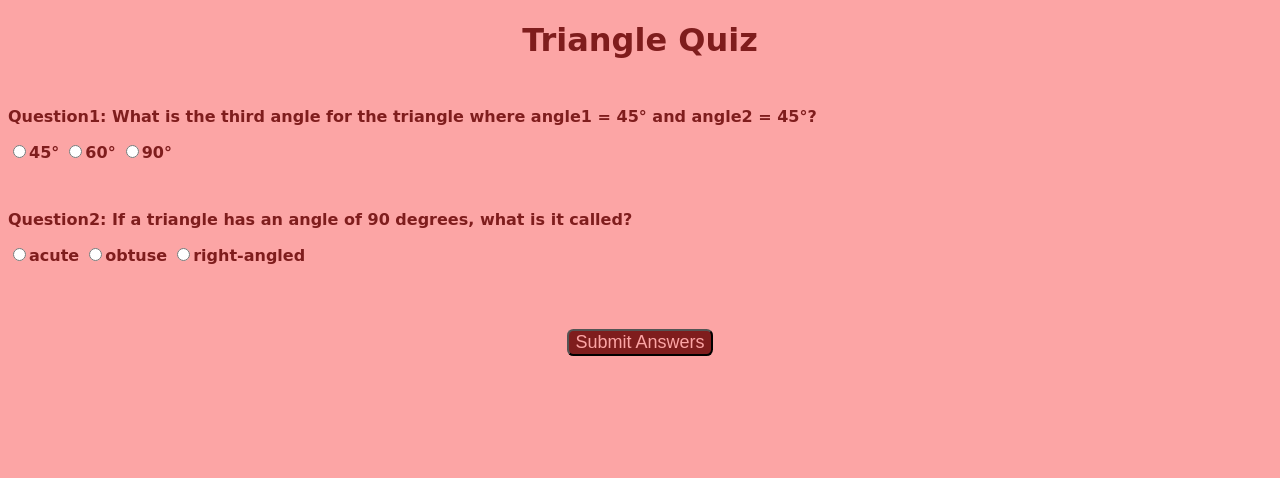
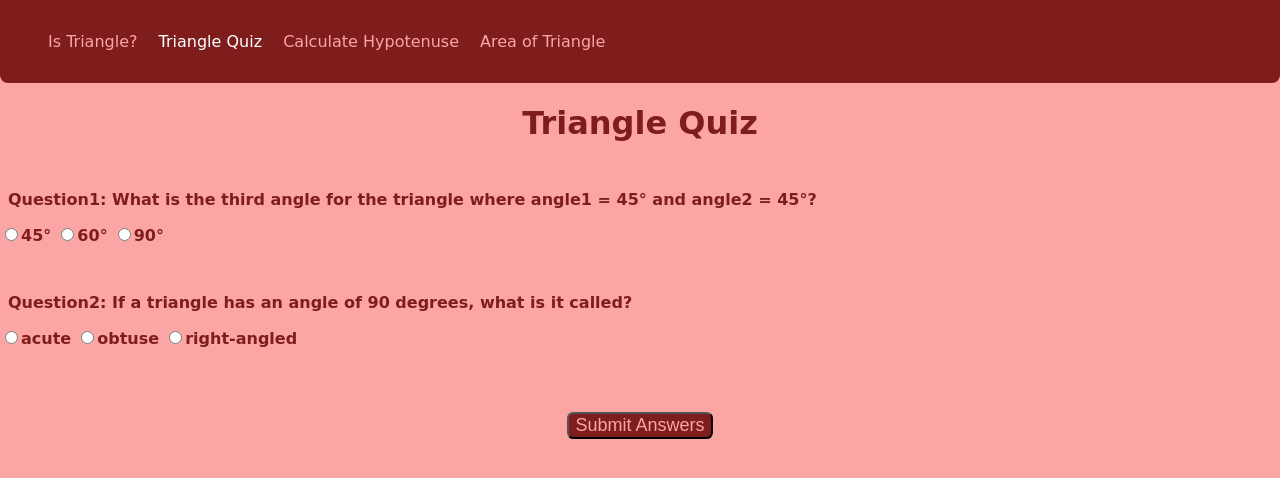
Before and after one commit to j24m/fun-with-triangles, a plain HTML site: page trianglequiz.html in a window 1280 px wide. Drawn offline with Linux system fonts and the light colour scheme.

Commit message:
nav added

```diff
--- a/areaoftriangle.css
+++ b/areaoftriangle.css
@@ -50,3 +50,23 @@ h2{
     margin-top: 2rem;
     font-weight: bold;
 }
+
+.nav{
+    background-color: var(--light-color);
+    color: var(--primary-color);
+    padding: 2rem;
+    text-align: left;
+    border-bottom-left-radius: 0.5rem;
+    border-bottom-right-radius: 0.5rem;
+
+}
+
+.link{
+    text-decoration: none;
+    color: var(--primary-color);
+    margin-left: 1rem;
+}
+
+.link-active{
+    color:white;
+}
--- a/hypotenuselength.css
+++ b/hypotenuselength.css
@@ -7,6 +7,7 @@ body{
     color: var(--light-color);
     text-align: center;
     font-family: cursive;
+    margin: 0px;
 }
 
 #label{
@@ -38,3 +39,23 @@ body{
     margin-top: 1rem;
     font-size: large;
 }
+
+.nav{
+    background-color: var(--light-color);
+    color: var(--primary-color);
+    padding: 2rem;
+    text-align: left;
+    border-bottom-left-radius: 0.5rem;
+    border-bottom-right-radius: 0.5rem;
+
+}
+
+.link{
+    text-decoration: none;
+    color: var(--primary-color);
+    margin-left: 1rem;
+}
+
+.link-active{
+    color:white;
+}
--- a/istriangle.css
+++ b/istriangle.css
@@ -6,6 +6,7 @@
 body{
     background-color: var(--primary-color);
     text-align: center;
+    margin: 0px;
 }
 
 h1{
@@ -46,3 +47,23 @@ input,label{
     color: var(--dark-color);
     font-size: larger;
 }
+
+.nav{
+    background-color: var(--darker-color);
+    color: var(--primary-color);
+    padding: 2rem;
+    text-align: left;
+    border-bottom-left-radius: 0.5rem;
+    border-bottom-right-radius: 0.5rem;
+
+}
+
+.link{
+    text-decoration: none;
+    color: var(--primary-color);
+    margin-left: 1rem;
+}
+
+.link-active{
+    color: white;
+}
--- a/trianglequiz.css
+++ b/trianglequiz.css
@@ -6,6 +6,7 @@ body{
     background-color: var(--primary-color);
     color: var(--light-color);
     font-family: cursive;
+    margin: 0px;
 }
 h1{
     text-align: center;
@@ -20,6 +21,7 @@ label{
 }
 
 .p{
+    text-indent: 0.5rem;
     font-weight: bold;
 }
 
@@ -38,3 +40,23 @@ label{
     margin-top: 1rem;
     font-size: large;
 }
+
+.nav{
+    background-color: var(--light-color);
+    color: var(--primary-color);
+    padding: 2rem;
+    text-align: left;
+    border-bottom-left-radius: 0.5rem;
+    border-bottom-right-radius: 0.5rem;
+
+}
+
+.link{
+    text-decoration: none;
+    color: var(--primary-color);
+    margin-left: 1rem;
+}
+
+.link-active{
+    color:white;
+}
--- a/trianglequiz.html
+++ b/trianglequiz.html
@@ -10,6 +10,12 @@
 </head>
 
 <body>
+    <nav class="nav">
+        <a class="link"  href="istriangle.html">Is Triangle?</a>
+        <a class="link link-active" href="trianglequiz.html">Triangle Quiz</a>
+        <a class="link" href="hypotenuselength.html">Calculate Hypotenuse</a>
+        <a class="link" href="areaoftriangle.html">Area of Triangle</a>
+    </nav>
     <h1>Triangle Quiz</h1>
     <form class="quiz-form">
         <div class="container" >
```
Also changed, not shown: areaoftriangle.html (+6 -0 lines), hypotenuselength.html (+6 -0 lines), istriangle.html (+6 -0 lines).
